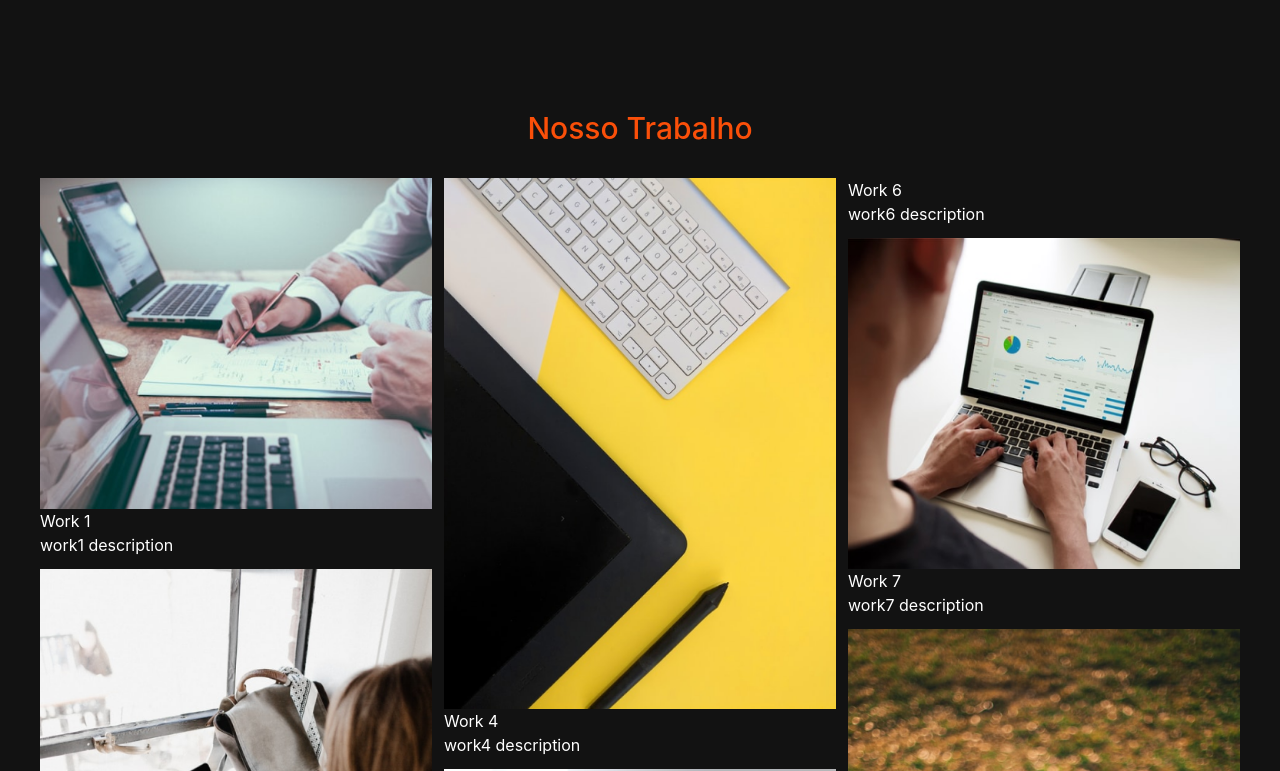
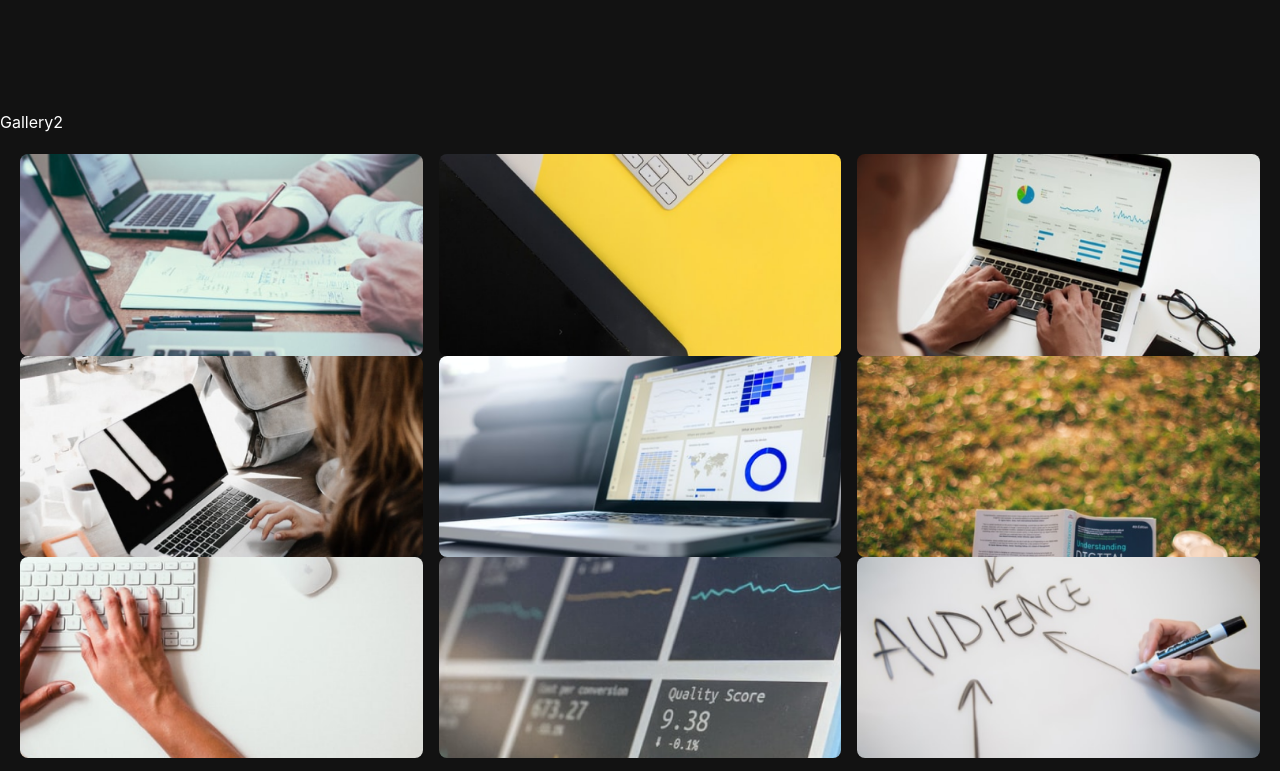
Before and after one commit to scalarerp/next-context, a Next.js app: page / in a window 1280 px wide. Shown: the part 3209-3980 px from the top of the page. Built offline with nearby package versions, Linux system fonts and the light colour scheme.

Commit message:
objectFit

```diff
--- /dev/null
+++ b/src/components/galery/gallery2.jsx
@@ -0,0 +1,35 @@
+import React from 'react'
+
+import Image from 'next/image'
+import { galleryImages } from 'galleries'
+
+const Gallery2 = () => {
+    return (
+        <div>
+            <h1>Gallery2</h1>
+            <section className=" p-5 relative  text-justify columns-1 sm:columns-2 lg:columns-3 ">
+                {galleryImages.map((item, index) => {
+                    return (
+                        <div
+                            className="transform hover:scale-95 duration-300 "
+                            key={index}
+                        >
+                            <Image
+                                className="object-cover w-80 h-40  rounded-lg shadow-xl"
+                                src={item.image.src}
+                                alt="index"
+                                layout="responsive"
+                                width={800}
+                                height={400}
+                                // objectFit="none"
+                                objectFit="cover"
+                            />
+                        </div>
+                    )
+                })}
+            </section>
+        </div>
+    )
+}
+
+export default Gallery2
--- a/src/pages/index.jsx
+++ b/src/pages/index.jsx
@@ -1,5 +1,6 @@
 import Galery from 'components/galery'
 import Gallery from 'components/galery/gallery'
+import Gallery2 from 'components/galery/gallery2'
 import Hero from 'components/herosection'
 import Services from 'components/services'
 import React from 'react'
@@ -8,8 +9,10 @@ function Index() {
     return (
         <>
             <Hero />
+
             <Services />
             <Galery />
+            <Gallery2 />
             <Gallery />
         </>
     )
```
